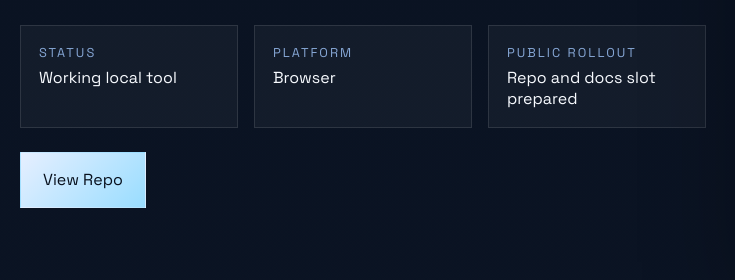
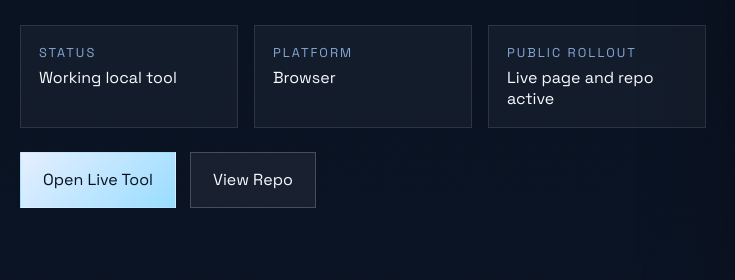
Before and after one commit to koltregaskes/tools-hub, a plain HTML site: page index.html in a window 1280 px wide. Shown: the part 3972-4252 px from the top of the page, 0-735 px from the left. Drawn offline with Linux system fonts and the light colour scheme.

Commit message:
Link Trailer Creator live page

```diff
--- a/index.html
+++ b/index.html
@@ -215,7 +215,7 @@
         </article>
 
         <article class="feature feature--reverse" id="trailer-creator" data-reveal>
-          <a class="feature__art feature__art-link" href="https://github.com/koltregaskes/trailer_creator">
+          <a class="feature__art feature__art-link" href="https://koltregaskes.github.io/trailer_creator/">
             <img src="assets/trailer-creator.svg" alt="Trailer Creator poster art" />
           </a>
           <div class="feature__copy">
@@ -241,11 +241,12 @@
               </div>
               <div>
                 <dt>Public rollout</dt>
-                <dd>Repo and docs slot prepared</dd>
+                <dd>Live page and repo active</dd>
               </div>
             </dl>
             <div class="feature__actions">
-              <a class="button button--primary" href="https://github.com/koltregaskes/trailer_creator">View Repo</a>
+              <a class="button button--primary" href="https://koltregaskes.github.io/trailer_creator/">Open Live Tool</a>
+              <a class="button button--ghost" href="https://github.com/koltregaskes/trailer_creator">View Repo</a>
             </div>
           </div>
         </article>
```
